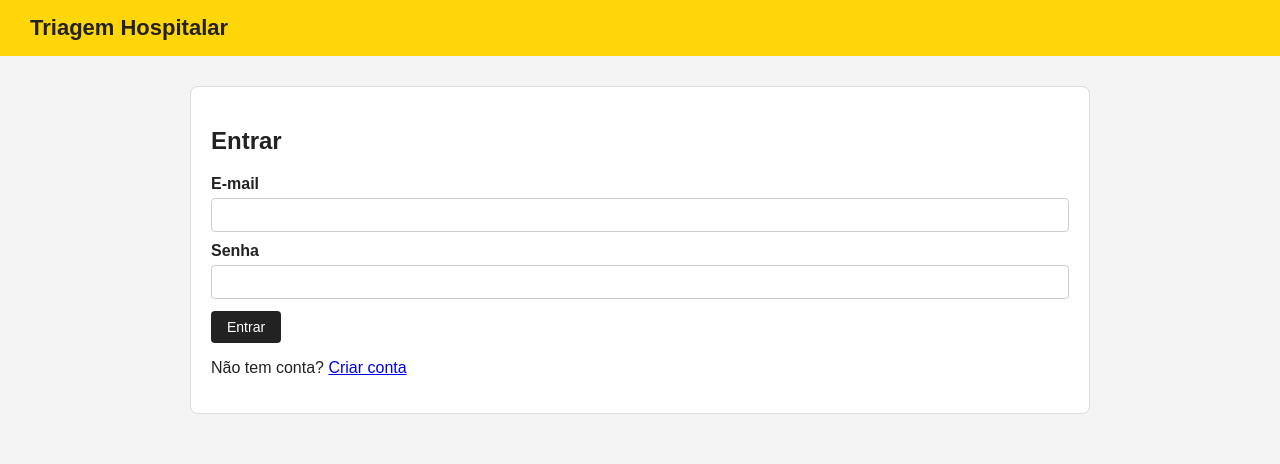
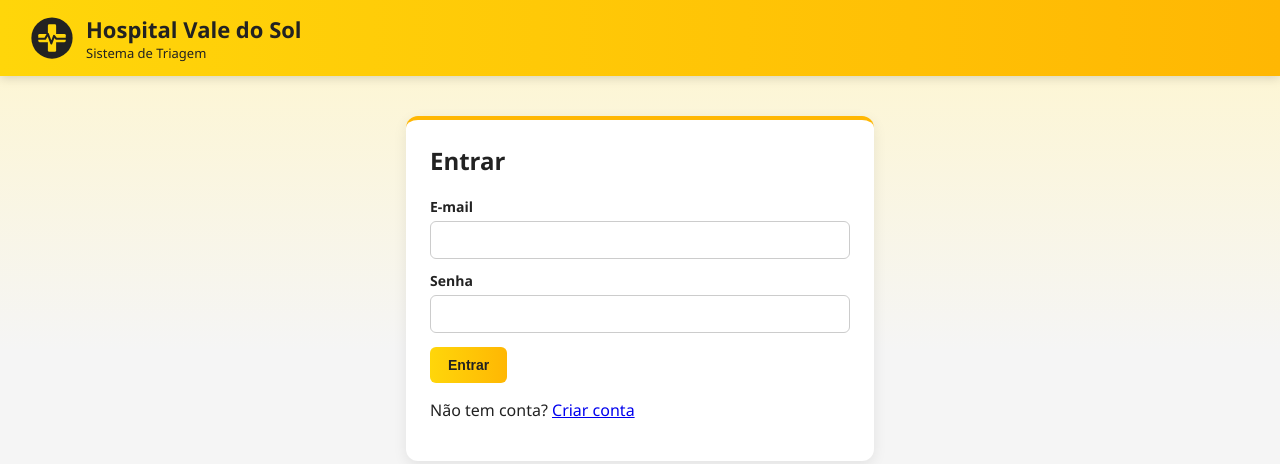
Before and after one commit to Iofsoft/tdd-triagem-hospitalar, a plain HTML site: page frontend/index.html in a window 1280 px wide. Drawn offline with Linux system fonts and the light colour scheme.

Commit message:
feat: melhora o visual do front-end e aceita enter nos formulários

```diff
--- a/frontend/index.html
+++ b/frontend/index.html
@@ -3,21 +3,23 @@
 <head>
   <meta charset="UTF-8">
   <meta name="viewport" content="width=device-width, initial-scale=1.0">
-  <title>Triagem Hospitalar</title>
+  <title>Hospital Vale do Sol - Triagem</title>
   <style>
     body {
-      font-family: Arial, Helvetica, sans-serif;
+      font-family: 'Segoe UI', Arial, Helvetica, sans-serif;
       margin: 0;
-      background-color: #f4f4f4;
+      min-height: 100vh;
+      background: linear-gradient(180deg, #fff6cc 0%, #f5f5f5 350px);
       color: #222;
     }
 
     header {
-      background-color: #ffd60a;
-      padding: 15px 30px;
+      background: linear-gradient(90deg, #ffd60a, #ffb703);
+      padding: 14px 30px;
       display: flex;
       justify-content: space-between;
       align-items: center;
+      box-shadow: 0 2px 10px rgba(0, 0, 0, 0.15);
     }
 
     header h1 {
@@ -29,6 +31,17 @@
       margin-top: 0;
     }
 
+    .marca {
+      display: flex;
+      align-items: center;
+      gap: 12px;
+    }
+
+    .marca p {
+      margin: 0;
+      font-size: 13px;
+    }
+
     main {
       max-width: 900px;
       margin: 30px auto;
@@ -37,36 +50,54 @@
 
     .caixa {
       background-color: white;
-      padding: 20px;
+      padding: 24px;
       margin-bottom: 20px;
-      border: 1px solid #ddd;
-      border-radius: 8px;
+      border-top: 4px solid #ffb703;
+      border-radius: 12px;
+      box-shadow: 0 4px 14px rgba(0, 0, 0, 0.08);
+    }
+
+    .caixa h2, .caixa h3 {
+      margin-top: 0;
+    }
+
+    #tela-login, #tela-cadastro {
+      max-width: 420px;
+      margin: 40px auto;
     }
 
     label {
       display: block;
-      margin-top: 10px;
+      margin-top: 12px;
       font-weight: bold;
+      font-size: 14px;
     }
 
     input, select, textarea {
       width: 100%;
-      padding: 8px;
+      padding: 10px;
       margin-top: 5px;
       box-sizing: border-box;
       border: 1px solid #ccc;
-      border-radius: 4px;
+      border-radius: 6px;
       font-size: 14px;
     }
 
+    input:focus, select:focus, textarea:focus {
+      outline: none;
+      border-color: #ffb703;
+      box-shadow: 0 0 0 3px rgba(255, 183, 3, 0.3);
+    }
+
     button {
-      margin-top: 12px;
-      padding: 8px 16px;
+      margin-top: 14px;
+      padding: 10px 18px;
       border: none;
-      border-radius: 4px;
+      border-radius: 6px;
       background-color: #222;
       color: white;
       font-size: 14px;
+      font-weight: bold;
       cursor: pointer;
     }
 
@@ -75,12 +106,12 @@
     }
 
     .botao-amarelo {
-      background-color: #ffd60a;
+      background: linear-gradient(90deg, #ffd60a, #ffb703);
       color: #222;
     }
 
     .botao-amarelo:hover {
-      background-color: #f0c800;
+      background: linear-gradient(90deg, #ffcc00, #ffa500);
     }
 
     .botao-vermelho {
@@ -96,10 +127,18 @@
       border-collapse: collapse;
     }
 
+    th {
+      background-color: #fff3c4;
+    }
+
     th, td {
       text-align: left;
-      padding: 10px;
-      border-bottom: 1px solid #ddd;
+      padding: 12px 10px;
+      border-bottom: 1px solid #eee;
+    }
+
+    tbody tr:hover {
+      background-color: #fffbea;
     }
 
     td button {
@@ -128,23 +167,32 @@
 </head>
 <body>
   <header>
-    <h1>Triagem Hospitalar</h1>
+    <div class="marca">
+      <img src="logo.svg" alt="Logo do Hospital Vale do Sol" width="44" height="44">
+      <div>
+        <h1>Hospital Vale do Sol</h1>
+        <p>Sistema de Triagem</p>
+      </div>
+    </div>
     <button id="btn-sair" class="escondido" onclick="sair()">Sair</button>
   </header>
 
   <main>
     <div id="tela-login" class="caixa">
       <h2>Entrar</h2>
+      <form onsubmit="entrar(); return false;">
         <label for="login-email">E-mail</label>
         <input id="login-email" type="email">
         <label for="login-senha">Senha</label>
         <input id="login-senha" type="password">
-      <button id="btn-entrar" onclick="entrar()">Entrar</button>
+        <button id="btn-entrar" class="botao-amarelo">Entrar</button>
+      </form>
       <p>Não tem conta? <a href="#" id="link-cadastro" onclick="mostrarTela('tela-cadastro')">Criar conta</a></p>
     </div>
 
     <div id="tela-cadastro" class="caixa escondido">
       <h2>Criar conta</h2>
+      <form onsubmit="cadastrar(); return false;">
         <label for="cadastro-nome">Nome</label>
         <input id="cadastro-nome">
         <label for="cadastro-sobrenome">Sobrenome</label>
@@ -153,16 +201,19 @@
         <input id="cadastro-email" type="email">
         <label for="cadastro-senha">Senha</label>
         <input id="cadastro-senha" type="password">
-      <button id="btn-cadastrar" onclick="cadastrar()">Criar conta</button>
+        <button id="btn-cadastrar" class="botao-amarelo">Criar conta</button>
+      </form>
       <p>Já tem conta? <a href="#" id="link-login" onclick="mostrarTela('tela-login')">Entrar</a></p>
     </div>
 
     <div id="tela-fila" class="escondido">
       <div class="caixa">
         <h2>Novo atendimento</h2>
+        <form onsubmit="abrirAtendimento(); return false;">
           <label for="novo-cpf">CPF do paciente</label>
           <input id="novo-cpf" placeholder="Somente números">
-        <button id="btn-abrir-atendimento" onclick="abrirAtendimento()">Abrir atendimento</button>
+          <button id="btn-abrir-atendimento" class="botao-amarelo">Abrir atendimento</button>
+        </form>
       </div>
 
       <div class="caixa">
@@ -195,6 +246,7 @@
 
       <div id="caixa-triagem" class="caixa">
         <h3>Triagem</h3>
+        <form onsubmit="realizarTriagem(); return false;">
           <label for="triagem-temperatura">Temperatura (°C)</label>
           <input id="triagem-temperatura">
           <label for="triagem-frequencia">Frequência cardíaca (bpm)</label>
@@ -206,7 +258,8 @@
             <option value="AMARELO">Amarelo - Urgente</option>
             <option value="VERDE">Verde - Pouco urgente</option>
           </select>
-        <button id="btn-triagem" onclick="realizarTriagem()">Realizar triagem</button>
+          <button id="btn-triagem">Realizar triagem</button>
+        </form>
       </div>
 
       <div id="caixa-consulta" class="caixa">
@@ -216,15 +269,18 @@
 
       <div id="caixa-medicao" class="caixa">
         <h3>Nova medição</h3>
+        <form onsubmit="registrarMedicao(); return false;">
           <label for="medicao-temperatura">Temperatura (°C)</label>
           <input id="medicao-temperatura">
           <label for="medicao-frequencia">Frequência cardíaca (bpm)</label>
           <input id="medicao-frequencia">
-        <button id="btn-medicao" onclick="registrarMedicao()">Registrar medição</button>
+          <button id="btn-medicao">Registrar medição</button>
+        </form>
       </div>
 
       <div id="caixa-risco" class="caixa">
         <h3>Reclassificar risco</h3>
+        <form onsubmit="reclassificarRisco(); return false;">
           <label for="reclassificar-risco">Novo risco</label>
           <select id="reclassificar-risco">
             <option value="VERMELHO">Vermelho - Emergência</option>
@@ -233,22 +289,27 @@
           </select>
           <label for="reclassificar-justificativa">Justificativa</label>
           <input id="reclassificar-justificativa">
-        <button id="btn-reclassificar" onclick="reclassificarRisco()">Reclassificar</button>
+          <button id="btn-reclassificar">Reclassificar</button>
+        </form>
       </div>
 
       <div id="caixa-prescricao" class="caixa">
         <h3>Prescrição</h3>
+        <form onsubmit="registrarPrescricao(); return false;">
           <label for="prescricao-texto">Conduta e prescrição</label>
           <textarea id="prescricao-texto" rows="4"></textarea>
-        <button id="btn-prescricao" onclick="registrarPrescricao()">Registrar prescrição</button>
-        <button id="btn-finalizar" class="botao-amarelo" onclick="finalizarAtendimento()">Finalizar atendimento</button>
+          <button id="btn-prescricao">Registrar prescrição</button>
+          <button id="btn-finalizar" type="button" class="botao-amarelo" onclick="finalizarAtendimento()">Finalizar atendimento</button>
+        </form>
       </div>
 
       <div id="caixa-cancelar" class="caixa">
         <h3>Cancelar atendimento</h3>
+        <form onsubmit="cancelarAtendimento(); return false;">
           <label for="cancelar-motivo">Motivo</label>
           <input id="cancelar-motivo">
-        <button id="btn-cancelar" class="botao-vermelho" onclick="cancelarAtendimento()">Cancelar atendimento</button>
+          <button id="btn-cancelar" class="botao-vermelho">Cancelar atendimento</button>
+        </form>
       </div>
     </div>
   </main>
```
Also changed, not shown: frontend/logo.svg (added). Lines whose indentation alone changed are shown as unchanged.
